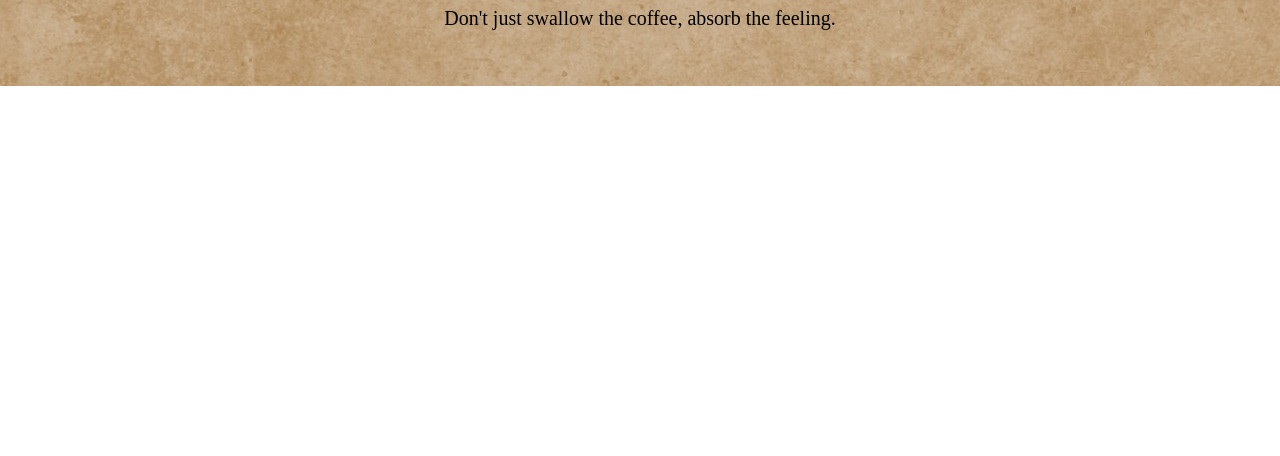
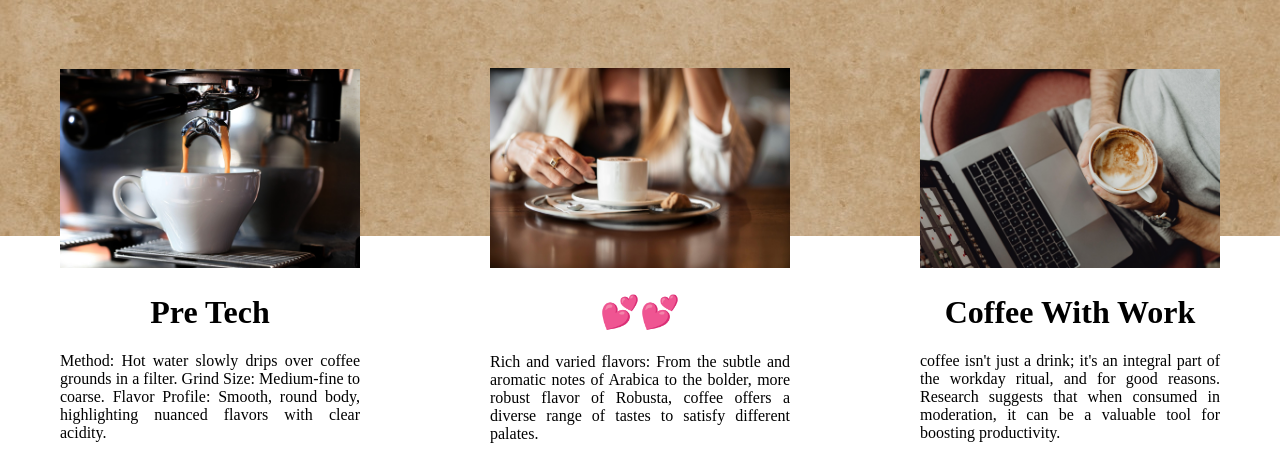
Before and after one commit to mdrafik0322/MH24Latur, a plain HTML site: page index.html in a window 1280 px wide. Shown: the part 2038-2494 px from the top of the page. Before the commit the page ends 2124 px from the top, so only its background shows below. Drawn offline with Linux system fonts and the light colour scheme.

Commit message:
Add files via upload

```diff
--- a/index.html
+++ b/index.html
@@ -55,13 +55,13 @@
 
     #fourth {
         width: 100%;
-        height: 600px;
+        height: 750px;
         background-image: url('texture.jpg');
         background-repeat: no-repeat;
         background-size: cover;
         flex-direction: column;
         align-items: center;
-        justify-content: space-around;
+        justify-content: space-evenly;
         flex-direction: column;
         text-align: center;
     }
@@ -120,10 +120,28 @@
         </div>
     </div>
     <div id="fourth">
-        <br><br><br><br>
+        <br><br>
         <h1 style="font-size: 50px;">The Coffee Herald</h1>
         <img src="https://corretto.qodeinteractive.com/wp-content/uploads/2018/04/slider-separator-img.png">
         <p style="font-size: 20px;">Don't just swallow the coffee, absorb the feeling.</p>
+        <br><br><br>
+        <div style="display: flex; align-items: center; justify-content: space-around; column-gap: 10px;">
+            <div>
+                <img src="pre-tech.jpg" alt="" width="300px">
+                <h1>Pre Tech</h1>
+                <p style="width: 300px; text-align: justify; ">Method: Hot water slowly drips over coffee grounds in a filter. Grind Size: Medium-fine to coarse. Flavor Profile: Smooth, round body, highlighting nuanced flavors with clear acidity.</p>
+            </div>
+            <div>
+                <img src="pre-tech1.jpg" alt="" width="300px">
+                <h1>💕💕</h1>
+                <p style="width: 300px; text-align: justify; ">Rich and varied flavors: From the subtle and aromatic notes of Arabica to the bolder, more robust flavor of Robusta, coffee offers a diverse range of tastes to satisfy different palates.</p>
+            </div>
+            <div>
+                <img src="pre-tech2.jpg" alt="" width="300px">
+                <h1>Coffee With Work</h1>
+                <p style="width: 300px; text-align: justify;">coffee isn't just a drink; it's an integral part of the workday ritual, and for good reasons. Research suggests that when consumed in moderation, it can be a valuable tool for boosting productivity. </p>
+            </div>
+        </div>
     </div>
 
 
```
Also changed, not shown: pre-tech.jpg (added), pre-tech1.jpg (added), pre-tech2.jpg (added).
